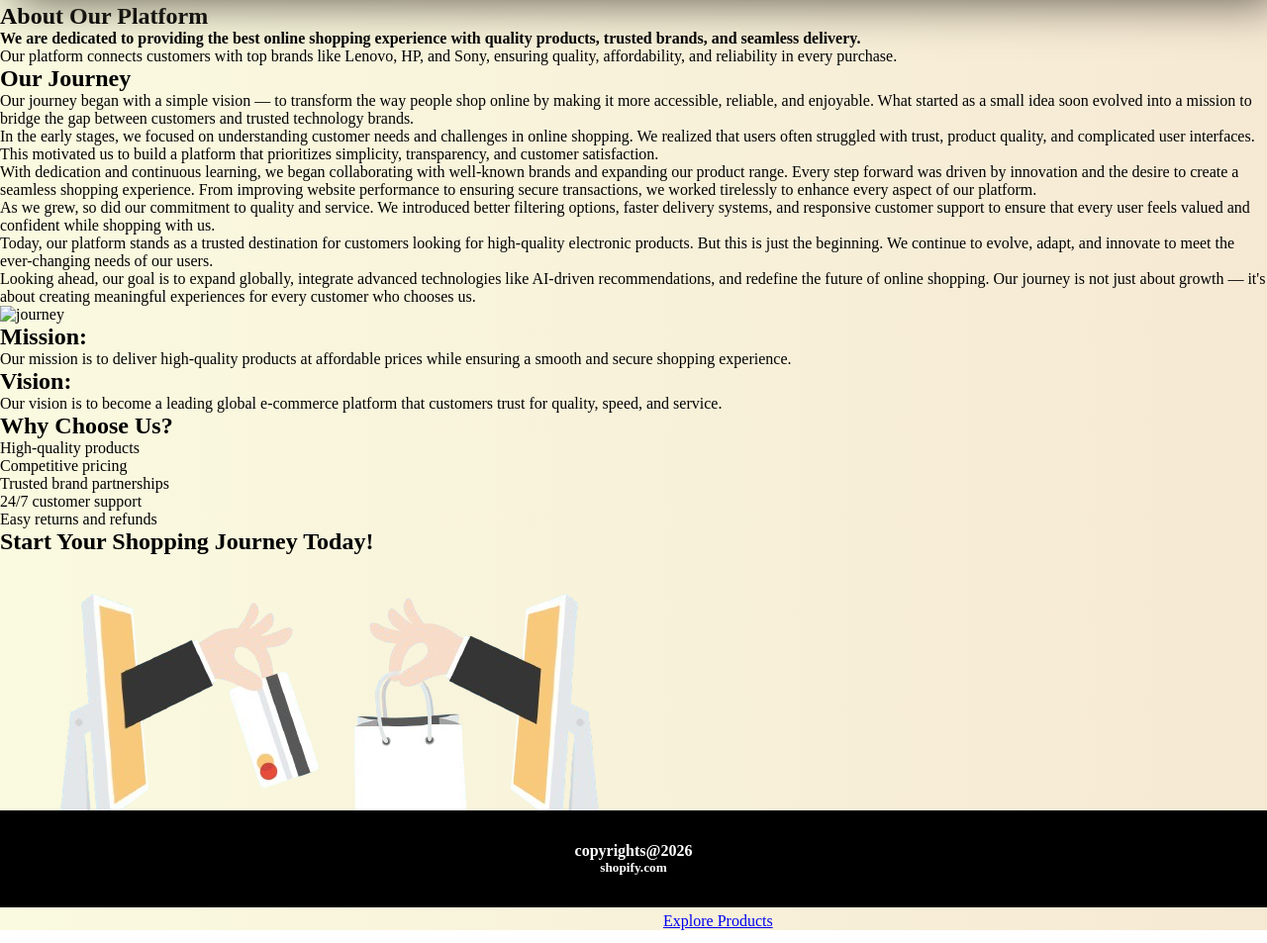
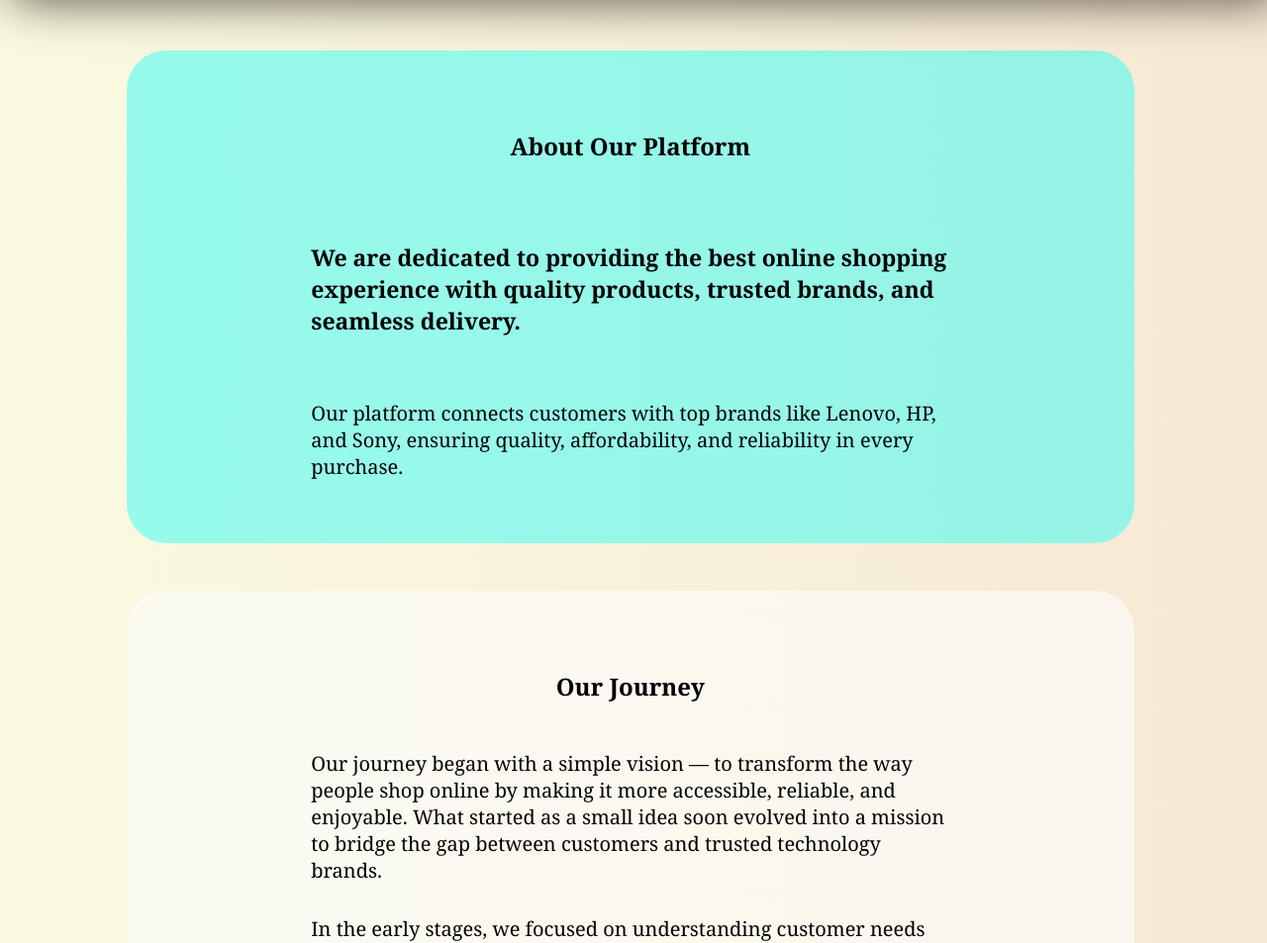
Before and after one commit to nandhiraja/html-and-css, a plain HTML site: page task-10/about.html in a window 1280 px wide. Shown: the part 79-1032 px from the top of the page at 99% size. Drawn offline with Linux system fonts and the light colour scheme.

Commit message:
style : align the text with seperate sections along with few images

```diff
--- a/task-10/about.css
+++ b/task-10/about.css
@@ -123,8 +123,127 @@ nav  #active{
 
 main{
     grid-area: main;
-    height: 100vh;
+    margin: 3rem 2rem;
+    /* height: 100vh; */
+    width: 80%;
+    display: flex;
+    justify-content: center;
+    flex-direction: column;
+    justify-self: center;
+    gap:3rem;
 }
+
+
+
+.content{
+  width: 90%;
+  padding :3rem;
+  font-family: 'Franklin Gothic Medium', 'Arial Narrow', Arial, sans-serif;
+  h1{
+    font-family: Cambria, Cochin, Georgia, Times, 'Times New Roman', serif;
+    padding: 2rem;
+  }
+  background-color: rgba(254, 254, 254, 0.6);
+  border-radius: 40px;
+
+  h4{
+    font-family: Cambria, Cochin, Georgia, Times, 'Times New Roman', serif;
+    width: 70%;
+    font-size: 23px;
+    padding: 3rem;
+  }
+}
+
+#why-to-choose{
+   display: flex;
+    flex-direction: column;
+    align-items: center;
+}
+
+#about{
+    background-color: rgba(0, 255, 255, 0.397);
+}
+
+#cta{
+    display: flex;
+    flex-direction: column;
+    justify-content: center;
+    align-items: center;
+    img{
+        width: 80%;
+        height: 60%;
+        background-color: rgba(105, 7, 216, 0.763);
+        box-shadow: 2px 2px 14px;
+        border-radius: 20px;
+    }
+    a{  position: relative;
+        /* left: 24rem; */
+        top :-3rem;
+        width: fit-content;
+        border-radius: 30px;
+        font-size: 30px;
+        text-decoration: none;
+        padding: 2rem 4rem;
+        background: linear-gradient(90deg, red, orange);
+
+    }
+}
+
+#list{
+    /* padding-left: 5rem ; */
+    list-style: none;
+    font-size: larger;
+}
+#list > li{
+    padding: .5rem;
+}
+
+#about{
+   display: flex;
+    flex-direction: column;
+    align-items: center;
+}
+ p{
+
+        width: 70%;
+        font-weight: 500;
+        font-family:Georgia, 'Times New Roman', Times, serif;
+        padding: 1rem;
+        /* padding-left: 5rem; */
+        font-size: 20px;
+    }
+#journey{
+    display: flex;
+    flex-direction: column;
+    align-items: center;
+
+    img{
+        width: 90%;
+        justify-content: center;
+        align-items : center;
+    }
+}
+
+
+#vision-mission{
+
+    justify-content: center;
+}
+#vision{
+    display: flex;
+    flex-direction: column;
+    align-items: center;
+
+    justify-content: center;
+}
+
+#mission{
+    display: flex;
+    flex-direction: column;
+    align-items: center;
+    justify-content: center;
+}
+
 
 footer{
     grid-area: footer;
```
